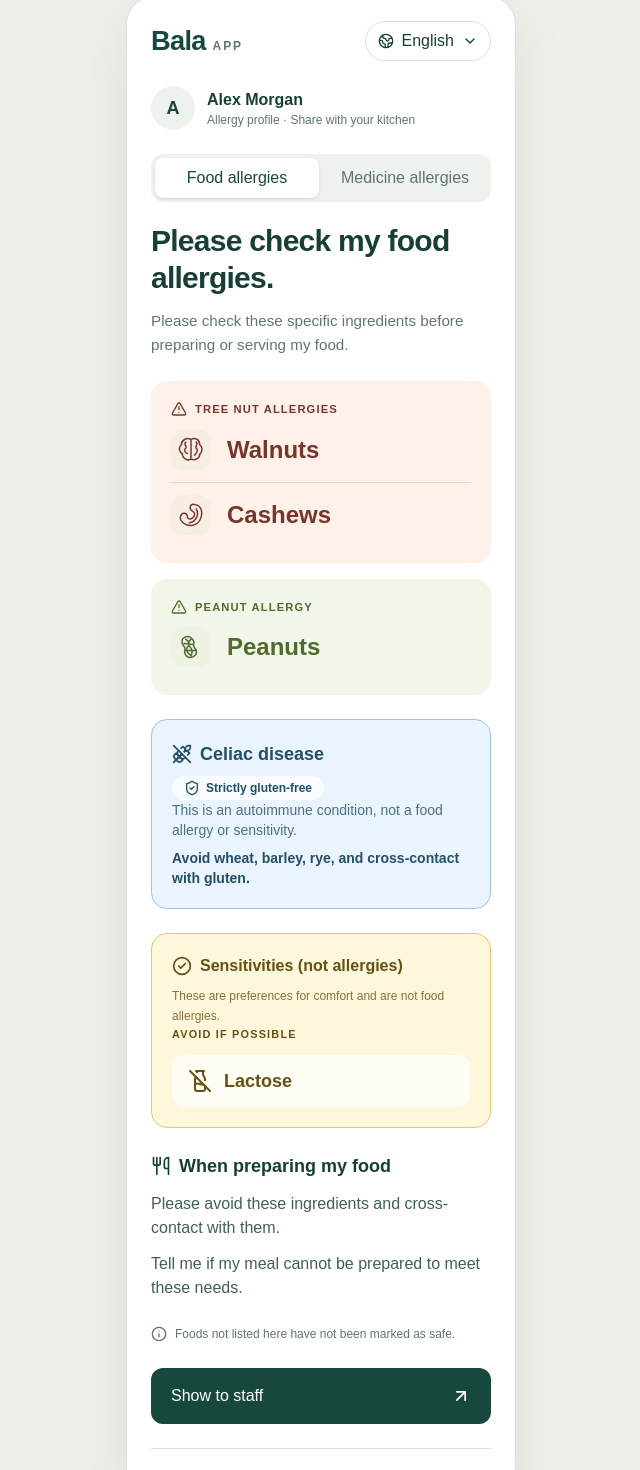
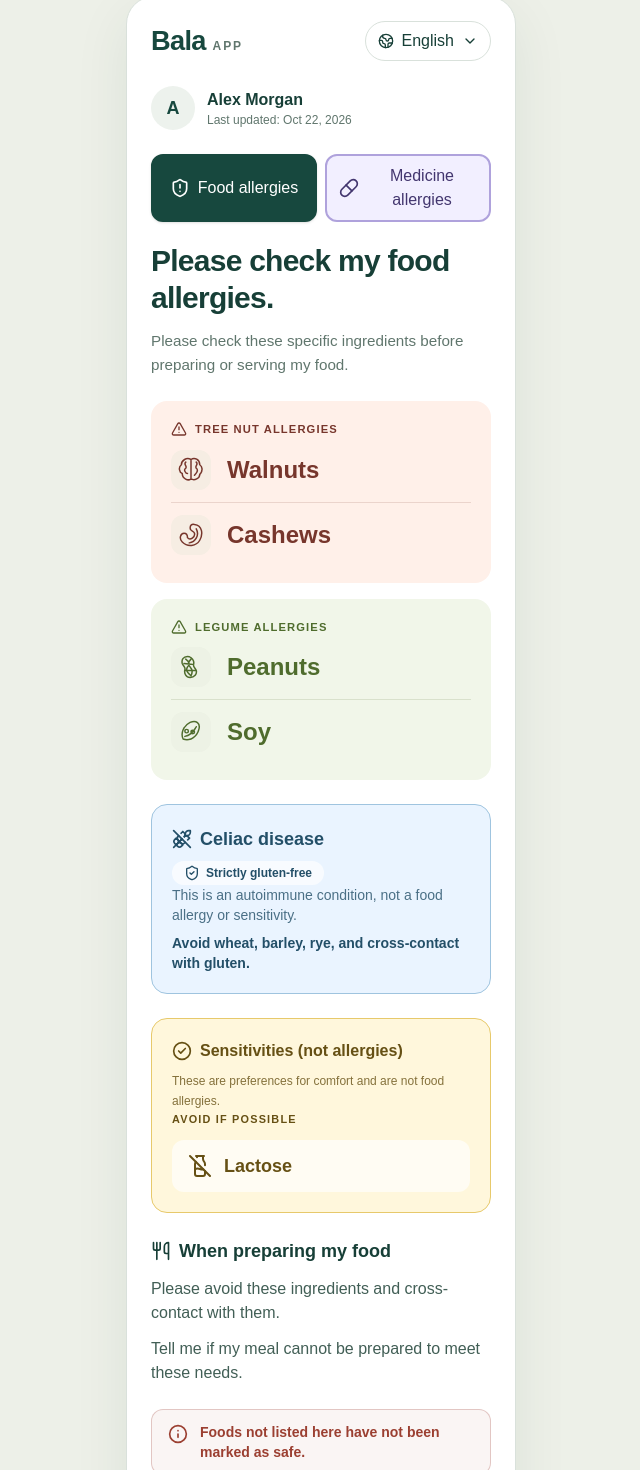
Before and after one commit to o-sama/bala-frontend, a React (Vite) app: page /#/p/alex-demo in a window 1280 px wide. Shown: the part 36-1506 px from the top of the page, without its empty margins (319-959 px from the left). Built offline with nearby package versions, Linux system fonts and the light colour scheme.

Commit message:
feat: emphasize allergy navigation and profile details

```diff
--- a/src/components/ui/tabs.tsx
+++ b/src/components/ui/tabs.tsx
@@ -8,7 +8,7 @@ const Tabs = TabsPrimitive.Root
 function TabsList({ className, ...props }: ComponentProps<typeof TabsPrimitive.List>) {
   return (
     <TabsPrimitive.List
-      className={cn("grid w-full grid-cols-2 gap-1 rounded-xl bg-muted p-1", className)}
+      className={cn("grid w-full grid-cols-2 gap-2", className)}
       {...props}
     />
   )
@@ -18,8 +18,8 @@ function TabsTrigger({ className, ...props }: ComponentProps<typeof TabsPrimitiv
   return (
     <TabsPrimitive.Trigger
       className={cn(
-        "min-h-10 rounded-lg px-3 py-2 text-sm font-bold text-muted-foreground outline-none transition-colors",
-        "focus-visible:ring-2 focus-visible:ring-ring data-[state=active]:bg-background data-[state=active]:text-primary data-[state=active]:shadow-sm",
+        "flex min-h-14 items-center justify-center gap-2 rounded-xl border-2 px-3 py-2 text-center text-sm font-bold leading-tight outline-none transition-colors",
+        "focus-visible:ring-2 focus-visible:ring-ring data-[state=active]:shadow-sm",
         className,
       )}
       {...props}
--- a/src/features/profile/allergen-section.tsx
+++ b/src/features/profile/allergen-section.tsx
@@ -16,10 +16,10 @@ interface AllergenSectionProps {
 
 export function AllergenSection({ familyId, foods, language, emphasized }: AllergenSectionProps) {
   const copy = translations[language]
-  const isPeanut = familyId === "legumes"
+  const isLegume = familyId === "legumes"
 
   return (
-    <Card className={cn("bg-nut-panel text-nut-ink", isPeanut && "bg-peanut-panel text-peanut-ink")}>
+    <Card className={cn("bg-nut-panel text-nut-ink", isLegume && "bg-peanut-panel text-peanut-ink")}>
       <CardHeader className={cn("px-5 pt-5", emphasized && "px-6 pt-6")}>
         <div className="flex items-center gap-2 text-[0.7rem] font-bold uppercase tracking-[0.1em]">
           <AlertTriangle className="size-4" />
--- a/src/features/profile/food-icon.tsx
+++ b/src/features/profile/food-icon.tsx
@@ -11,6 +11,7 @@ const paths: Record<FoodId, string> = {
   "brazil-nut": "M8 25 5 14 13 5l12 5 2 12-10 7-9-4ZM13 5l4 24M6 14l20 8M10 11l12 14",
   "macadamia-nut": "M16 4c8 0 13 5 13 12s-5 12-13 12S3 23 3 16 8 4 16 4Zm0 4c-5 0-9 3-9 8s4 8 9 8 9-3 9-8-4-8-9-8Zm-4 3c3-2 7-1 9 2 2 4 0 7-4 8",
   peanut: "M12 4c-5 0-7 4-6 8 1 3 4 4 3 7-1 4 1 9 6 9s8-4 7-8c-1-3-4-4-3-7 1-4-2-9-7-9ZM10 7c4 3 5 6 2 9-2 3 0 7 4 10M16 7c-3 3-4 6-1 9 3 3 3 6 1 10M8 12l10 1M10 20h11",
+  soy: "M7 24C4 18 7 9 15 5c7-3 12 1 10 8-2 8-10 14-18 11ZM9 21c5-1 10-5 13-11M11 17a2 2 0 1 0 0-4 2 2 0 0 0 0 4Zm7 1a2 2 0 1 0 0-4 2 2 0 0 0 0 4Z",
 }
 
 interface FoodIconProps {
@@ -19,14 +20,14 @@ interface FoodIconProps {
 }
 
 export function FoodIcon({ foodId, className }: FoodIconProps) {
-  const isPeanut = foodId === "peanut"
+  const isLegume = foodId === "peanut" || foodId === "soy"
 
   return (
     <span
       aria-hidden="true"
       className={cn(
         "grid size-10 shrink-0 place-items-center rounded-xl bg-nut-icon text-nut-ink",
-        isPeanut && "bg-peanut-icon text-peanut-ink",
+        isLegume && "bg-peanut-icon text-peanut-ink",
         className,
       )}
     >
--- a/src/features/profile/food-profile-content.tsx
+++ b/src/features/profile/food-profile-content.tsx
@@ -54,8 +54,11 @@ export function FoodProfileContent({ profile, language, showEyebrow }: FoodProfi
         <p className="leading-6 text-secondary-foreground">{copy.cannotAccommodate}</p>
       </section>
 
-      <p className="flex gap-2 text-xs leading-5 text-muted-foreground">
-        <Info className="mt-0.5 size-4 shrink-0" />
+      <p
+        role="note"
+        className="flex gap-3 rounded-xl border border-alert/25 bg-alert/5 px-4 py-3 text-sm font-semibold leading-5 text-alert"
+      >
+        <Info className="mt-0.5 size-5 shrink-0" />
         {copy.unlistedNotice}
       </p>
     </div>
--- a/src/features/profile/profile-data.ts
+++ b/src/features/profile/profile-data.ts
@@ -8,6 +8,7 @@ export type FoodId =
   | "brazil-nut"
   | "macadamia-nut"
   | "peanut"
+  | "soy"
 export type AllergenFamilyId = "tree-nuts" | "legumes"
 export type SensitivityId = "lactose"
 export type MedicineAllergyId = "penicillin"
@@ -51,6 +52,7 @@ export const foods: Food[] = [
   { id: "brazil-nut", familyId: "tree-nuts" },
   { id: "macadamia-nut", familyId: "tree-nuts" },
   { id: "peanut", familyId: "legumes" },
+  { id: "soy", familyId: "legumes" },
 ]
 
 export const demoProfile: PublicProfile = {
@@ -58,7 +60,7 @@ export const demoProfile: PublicProfile = {
   firstName: "Alex",
   fullName: "Alex Morgan",
   updatedAt: "2026-10-22",
-  selectedFoodIds: ["walnut", "cashew", "peanut"],
+  selectedFoodIds: ["walnut", "cashew", "peanut", "soy"],
   sensitivityIds: ["lactose"],
   medicineAllergyIds: ["penicillin"],
   dietaryConditionIds: ["celiac"],
--- a/src/features/profile/public-profile-page.tsx
+++ b/src/features/profile/public-profile-page.tsx
@@ -1,4 +1,4 @@
-import { ArrowUpRight } from "lucide-react"
+import { ArrowUpRight, Pill, ShieldAlert } from "lucide-react"
 
 import { Button } from "@/components/ui/button"
 import { Tabs, TabsContent, TabsList, TabsTrigger } from "@/components/ui/tabs"
@@ -33,15 +33,27 @@ export function PublicProfilePage({ profile, language, onLanguageChange, onShowT
         </div>
         <div>
           <p className="font-bold text-foreground">{profile.fullName}</p>
-          <p className="text-xs text-muted-foreground">{copy.allergyProfile} · {copy.shareWithKitchen}</p>
+          <p className="text-xs text-muted-foreground">{copy.lastUpdated}: {date}</p>
         </div>
       </section>
 
       {hasMedicineTab ? (
         <Tabs defaultValue="food">
           <TabsList aria-label={copy.allergyProfile}>
-            <TabsTrigger value="food">{copy.foodAllergies}</TabsTrigger>
-            <TabsTrigger value="medicine">{copy.medicineAllergiesHeading}</TabsTrigger>
+            <TabsTrigger
+              value="food"
+              className="border-primary/30 bg-primary/5 text-primary data-[state=active]:border-primary data-[state=active]:bg-primary data-[state=active]:text-primary-foreground"
+            >
+              <ShieldAlert className="size-5 shrink-0" />
+              <span>{copy.foodAllergies}</span>
+            </TabsTrigger>
+            <TabsTrigger
+              value="medicine"
+              className="border-medicine-border bg-medicine-panel text-medicine-ink data-[state=active]:border-medicine-ink data-[state=active]:bg-medicine-ink data-[state=active]:text-white"
+            >
+              <Pill className="size-5 shrink-0" />
+              <span>{copy.medicineAllergiesHeading}</span>
+            </TabsTrigger>
           </TabsList>
           <TabsContent value="food">
             <FoodProfileContent profile={profile} language={language} showEyebrow={false} />
@@ -59,9 +71,6 @@ export function PublicProfilePage({ profile, language, onLanguageChange, onShowT
         <ArrowUpRight className="size-5" />
       </Button>
 
-      <footer className="border-t border-border pt-5 text-[0.7rem] text-muted-foreground">
-        {copy.profileOwner}: {profile.fullName} · {copy.updated}: {date}
-      </footer>
     </main>
   )
 }
--- a/src/features/profile/translations.ts
+++ b/src/features/profile/translations.ts
@@ -15,7 +15,6 @@ interface Copy {
   locale: string
   direction: "ltr" | "rtl"
   allergyProfile: string
-  shareWithKitchen: string
   foodAllergies: string
   profileHeading: string
   profileIntro: string
@@ -24,8 +23,7 @@ interface Copy {
   avoidCrossContact: string
   cannotAccommodate: string
   unlistedNotice: string
-  profileOwner: string
-  updated: string
+  lastUpdated: string
   staffEyebrow: string
   staffHeading: string
   back: string
@@ -57,7 +55,6 @@ export const translations: Record<SupportedLanguage, Copy> = {
     locale: "en-CA",
     direction: "ltr",
     allergyProfile: "Allergy profile",
-    shareWithKitchen: "Share with your kitchen",
     foodAllergies: "Food allergies",
     profileHeading: "Please check my food allergies.",
     profileIntro: "Please check these specific ingredients before preparing or serving my food.",
@@ -66,8 +63,7 @@ export const translations: Record<SupportedLanguage, Copy> = {
     avoidCrossContact: "Please avoid these ingredients and cross-contact with them.",
     cannotAccommodate: "Tell me if my meal cannot be prepared to meet these needs.",
     unlistedNotice: "Foods not listed here have not been marked as safe.",
-    profileOwner: "Profile owner",
-    updated: "Updated",
+    lastUpdated: "Last updated",
     staffEyebrow: "Please show the kitchen",
     staffHeading: "I am allergic to these foods.",
     back: "Back",
@@ -86,7 +82,7 @@ export const translations: Record<SupportedLanguage, Copy> = {
     celiacStaffHeading: "Celiac disease — strict gluten-free",
     celiacExplanation: "This is an autoimmune condition, not a food allergy or sensitivity.",
     celiacAvoidanceInstruction: "Avoid wheat, barley, rye, and cross-contact with gluten.",
-    families: { "tree-nuts": "Tree nut allergies", legumes: "Peanut allergy" },
+    families: { "tree-nuts": "Tree nut allergies", legumes: "Legume allergies" },
     foods: {
       walnut: "Walnuts",
       cashew: "Cashews",
@@ -97,6 +93,7 @@ export const translations: Record<SupportedLanguage, Copy> = {
       "brazil-nut": "Brazil nuts",
       "macadamia-nut": "Macadamia nuts",
       peanut: "Peanuts",
+      soy: "Soy",
     },
     sensitivities: { lactose: "Lactose" },
     medicines: { penicillin: "Penicillin" },
@@ -107,7 +104,6 @@ export const translations: Record<SupportedLanguage, Copy> = {
     locale: "fr-CA",
     direction: "ltr",
     allergyProfile: "Profil d’allergies",
-    shareWithKitchen: "À partager avec la cuisine",
     foodAllergies: "Allergies alimentaires",
     profileHeading: "Veuillez vérifier mes allergies alimentaires.",
     profileIntro: "Veuillez vérifier ces ingrédients précis avant de préparer ou de servir mon repas.",
@@ -116,8 +112,7 @@ export const translations: Record<SupportedLanguage, Copy> = {
     avoidCrossContact: "Veuillez éviter ces ingrédients et tout contact croisé avec ceux-ci.",
     cannotAccommodate: "Dites-moi si mon repas ne peut pas être préparé selon ces besoins.",
     unlistedNotice: "Les aliments absents de cette liste ne sont pas indiqués comme sûrs.",
-    profileOwner: "Titulaire du profil",
-    updated: "Mis à jour",
+    lastUpdated: "Dernière mise à jour",
     staffEyebrow: "Veuillez montrer à la cuisine",
     staffHeading: "Je suis allergique à ces aliments.",
     back: "Retour",
@@ -136,7 +131,7 @@ export const translations: Record<SupportedLanguage, Copy> = {
     celiacStaffHeading: "Maladie cœliaque — sans gluten strict",
     celiacExplanation: "Il s’agit d’une maladie auto-immune, et non d’une allergie ou sensibilité alimentaire.",
     celiacAvoidanceInstruction: "Éviter le blé, l’orge, le seigle et tout contact croisé avec le gluten.",
-    families: { "tree-nuts": "Allergies aux noix", legumes: "Allergie aux arachides" },
+    families: { "tree-nuts": "Allergies aux noix", legumes: "Allergies aux légumineuses" },
     foods: {
       walnut: "Noix de Grenoble",
       cashew: "Noix de cajou",
@@ -147,6 +142,7 @@ export const translations: Record<SupportedLanguage, Copy> = {
       "brazil-nut": "Noix du Brésil",
       "macadamia-nut": "Noix de macadamia",
       peanut: "Arachides",
+      soy: "Soja",
     },
     sensitivities: { lactose: "Lactose" },
     medicines: { penicillin: "Pénicilline" },
@@ -157,7 +153,6 @@ export const translations: Record<SupportedLanguage, Copy> = {
     locale: "es",
     direction: "ltr",
     allergyProfile: "Perfil de alergias",
-    shareWithKitchen: "Compartir con la cocina",
     foodAllergies: "Alergias alimentarias",
     profileHeading: "Por favor, revise mis alergias alimentarias.",
     profileIntro: "Revise estos ingredientes específicos antes de preparar o servir mi comida.",
@@ -166,8 +161,7 @@ export const translations: Record<SupportedLanguage, Copy> = {
     avoidCrossContact: "Evite estos ingredientes y el contacto cruzado con ellos.",
     cannotAccommodate: "Dígame si mi comida no puede prepararse de acuerdo con estas necesidades.",
     unlistedNotice: "Los alimentos que no aparecen aquí no se han marcado como seguros.",
-    profileOwner: "Titular del perfil",
-    updated: "Actualizado",
+    lastUpdated: "Última actualización",
     staffEyebrow: "Muestre esto a la cocina",
     staffHeading: "Soy alérgico a estos alimentos.",
     back: "Volver",
@@ -186,7 +180,7 @@ export const translations: Record<SupportedLanguage, Copy> = {
     celiacStaffHeading: "Enfermedad celíaca — sin gluten estricto",
     celiacExplanation: "Es una enfermedad autoinmune, no una alergia ni sensibilidad alimentaria.",
     celiacAvoidanceInstruction: "Evite el trigo, la cebada, el centeno y el contacto cruzado con gluten.",
-    families: { "tree-nuts": "Alergias a frutos de cáscara", legumes: "Alergia al cacahuete" },
+    families: { "tree-nuts": "Alergias a frutos de cáscara", legumes: "Alergias a las legumbres" },
     foods: {
       walnut: "Nueces",
       cashew: "Anacardos",
@@ -197,6 +191,7 @@ export const translations: Record<SupportedLanguage, Copy> = {
       "brazil-nut": "Nueces de Brasil",
       "macadamia-nut": "Nueces de macadamia",
       peanut: "Cacahuetes",
+      soy: "Soja",
     },
     sensitivities: { lactose: "Lactosa" },
     medicines: { penicillin: "Penicilina" },
@@ -207,7 +202,6 @@ export const translations: Record<SupportedLanguage, Copy> = {
     locale: "ar",
     direction: "rtl",
     allergyProfile: "ملف الحساسية",
-    shareWithKitchen: "اعرضه على المطبخ",
     foodAllergies: "حساسيات الطعام",
     profileHeading: "يرجى التحقق من حساسياتي الغذائية.",
     profileIntro: "يرجى التحقق من هذه المكونات المحددة قبل تحضير طعامي أو تقديمه.",
@@ -216,8 +210,7 @@ export const translations: Record<SupportedLanguage, Copy> = {
     avoidCrossContact: "يرجى تجنّب هذه المكونات ومنع التلامس العرضي معها.",
     cannotAccommodate: "أخبرني إذا تعذّر تحضير وجبتي وفق هذه الاحتياجات.",
     unlistedNotice: "الأطعمة غير المذكورة هنا لم تُحدَّد على أنها آمنة.",
-    profileOwner: "صاحب الملف",
-    updated: "آخر تحديث",
+    lastUpdated: "آخر تحديث",
     staffEyebrow: "يرجى عرضه على المطبخ",
     staffHeading: "لدي حساسية تجاه هذه الأطعمة.",
     back: "رجوع",
@@ -236,7 +229,7 @@ export const translations: Record<SupportedLanguage, Copy> = {
     celiacStaffHeading: "الداء البطني — خالٍ تمامًا من الغلوتين",
     celiacExplanation: "هذه حالة مناعية ذاتية وليست حساسية أو تحسسًا غذائيًا.",
     celiacAvoidanceInstruction: "تجنّب القمح والشعير والجاودار وأي تلامس عرضي مع الغلوتين.",
-    families: { "tree-nuts": "حساسية المكسرات الشجرية", legumes: "حساسية الفول السوداني" },
+    families: { "tree-nuts": "حساسية المكسرات الشجرية", legumes: "حساسية البقوليات" },
     foods: {
       walnut: "الجوز",
       cashew: "الكاجو",
@@ -247,6 +240,7 @@ export const translations: Record<SupportedLanguage, Copy> = {
       "brazil-nut": "الجوز البرازيلي",
       "macadamia-nut": "جوز المكاديميا",
       peanut: "الفول السوداني",
+      soy: "فول الصويا",
     },
     sensitivities: { lactose: "اللاكتوز" },
     medicines: { penicillin: "البنسلين" },
@@ -257,7 +251,6 @@ export const translations: Record<SupportedLanguage, Copy> = {
     locale: "tr-TR",
     direction: "ltr",
     allergyProfile: "Alerji profili",
-    shareWithKitchen: "Mutfakla paylaşın",
     foodAllergies: "Gıda alerjileri",
     profileHeading: "Lütfen gıda alerjilerimi kontrol edin.",
     profileIntro: "Yemeğimi hazırlamadan veya servis etmeden önce lütfen bu belirli malzemeleri kontrol edin.",
@@ -266,8 +259,7 @@ export const translations: Record<SupportedLanguage, Copy> = {
     avoidCrossContact: "Lütfen bu malzemelerden ve bunlarla çapraz temastan kaçının.",
     cannotAccommodate: "Yemeğim bu ihtiyaçlara uygun olarak hazırlanamayacaksa lütfen bana söyleyin.",
     unlistedNotice: "Burada listelenmeyen yiyecekler güvenli olarak işaretlenmemiştir.",
-    profileOwner: "Profil sahibi",
-    updated: "Güncellendi",
+    lastUpdated: "Son güncelleme",
     staffEyebrow: "Lütfen mutfağa gösterin",
     staffHeading: "Bu yiyeceklere alerjim var.",
     back: "Geri",
@@ -286,7 +278,7 @@ export const translations: Record<SupportedLanguage, Copy> = {
     celiacStaffHeading: "Çölyak hastalığı — kesinlikle glütensiz",
     celiacExplanation: "Bu, gıda alerjisi veya hassasiyeti değil, otoimmün bir hastalıktır.",
     celiacAvoidanceInstruction: "Buğday, arpa, çavdar ve glütenle çapraz temastan kaçının.",
-    families: { "tree-nuts": "Ağaç yemişi alerjileri", legumes: "Yer fıstığı alerjisi" },
+    families: { "tree-nuts": "Ağaç yemişi alerjileri", legumes: "Baklagil alerjileri" },
     foods: {
       walnut: "Ceviz",
       cashew: "Kaju",
@@ -297,6 +289,7 @@ export const translations: Record<SupportedLanguage, Copy> = {
       "brazil-nut": "Brezilya cevizi",
       "macadamia-nut": "Makademya cevizi",
       peanut: "Yer fıstığı",
+      soy: "Soya",
     },
     sensitivities: { lactose: "Laktoz" },
     medicines: { penicillin: "Penisilin" },
```
Also changed, not shown: 2 other files (tests, documents, lock files or other folders).
